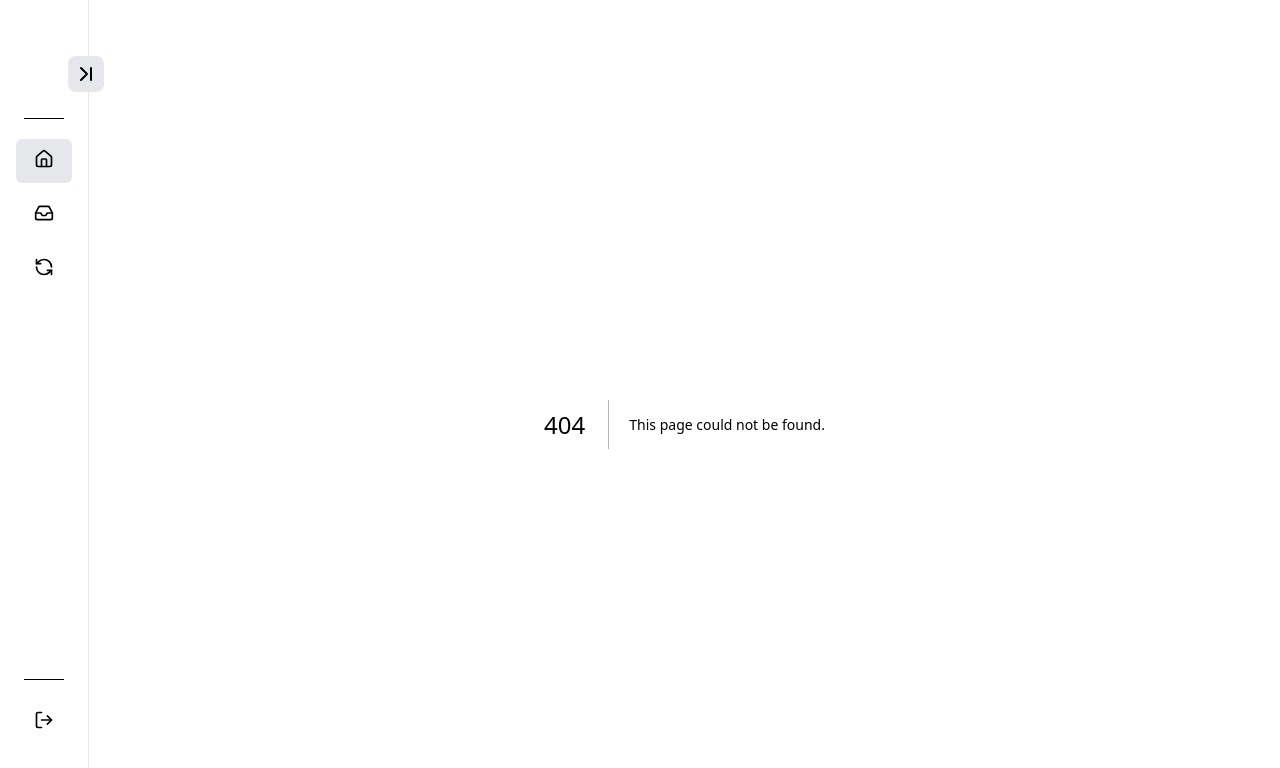
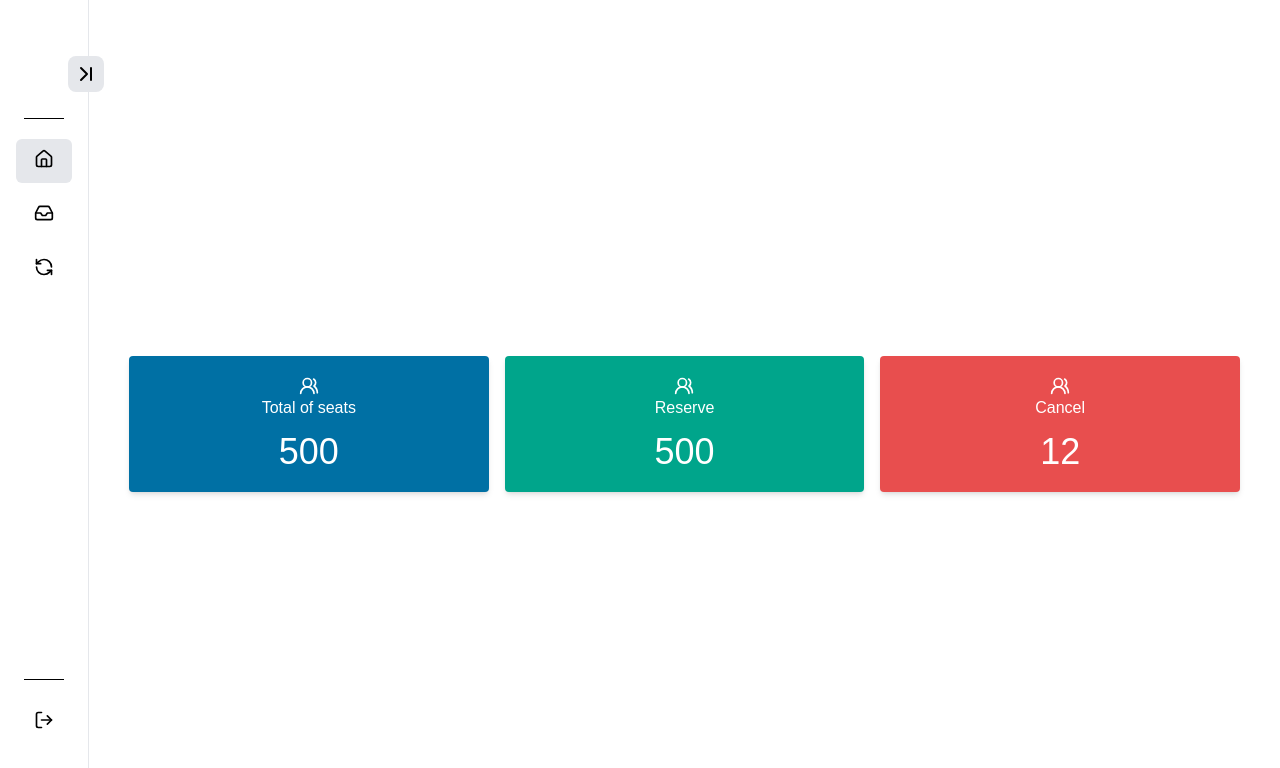
Before and after one commit to chickzilla/free-concert-ticket, a Next.js app in the folder web/: page /home in a window 1280 px wide. Before the commit this address had no page. Shown: the top 768 px of the page. Built offline with nearby package versions, Linux system fonts and the light colour scheme.

Commit message:
web: create home stat panel

```diff
--- /dev/null
+++ b/web/src/app/(admin)/home/page.tsx
@@ -0,0 +1,9 @@
+import Stat from "@/components/home/stat";
+
+export default function Home() {
+  return (
+    <div className="flex flex-col items-center justify-center min-h-screen py-2">
+      <Stat />
+    </div>
+  );
+}
--- /dev/null
+++ b/web/src/components/home/stat-item.tsx
@@ -0,0 +1,25 @@
+import { UsersRound } from "lucide-react";
+
+export default function StatItem({
+  title,
+  value,
+  bg,
+}: {
+  title: string;
+  value: number;
+  bg: string;
+}) {
+  return (
+    <div
+      className={`${bg} text-white rounded p-4 shadow-md text-center py-5 space-y-3`}
+    >
+      <div>
+        <div className="text-xl sm:text-2xl flex justify-center items-center">
+          <UsersRound size={20} className="text-white" />
+        </div>
+        <div className="text-xs sm:text-sm md:text-base">{title}</div>
+      </div>
+      <div className="mt-1 text-2xl sm:text-3xl md:text-4xl">{value}</div>
+    </div>
+  );
+}
--- /dev/null
+++ b/web/src/components/home/stat.tsx
@@ -0,0 +1,28 @@
+"use client";
+import { useEffect, useState } from "react";
+import StatItem from "./stat-item";
+
+export default function Stat() {
+  const [totalOfSeats, setTotalOfSeats] = useState(500);
+
+  useEffect(() => {
+    const fetchData = async () => {
+      // TODO api
+    };
+    fetchData();
+  }, []);
+
+  return (
+    <div className="w-full px-4">
+      <div className="grid grid-cols-1 sm:grid-cols-2 md:grid-cols-3 gap-4 ">
+        <StatItem
+          title="Total of seats"
+          value={totalOfSeats}
+          bg="bg-[#0070A4]"
+        />
+        <StatItem title="Reserve" value={500} bg="bg-[#00A58B]" />
+        <StatItem title="Cancel" value={12} bg="bg-[#E84E4E]" />
+      </div>
+    </div>
+  );
+}
```
